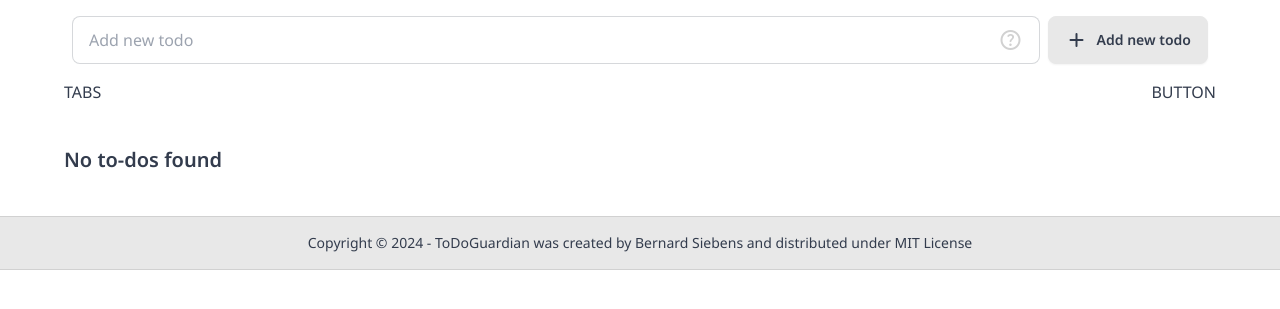
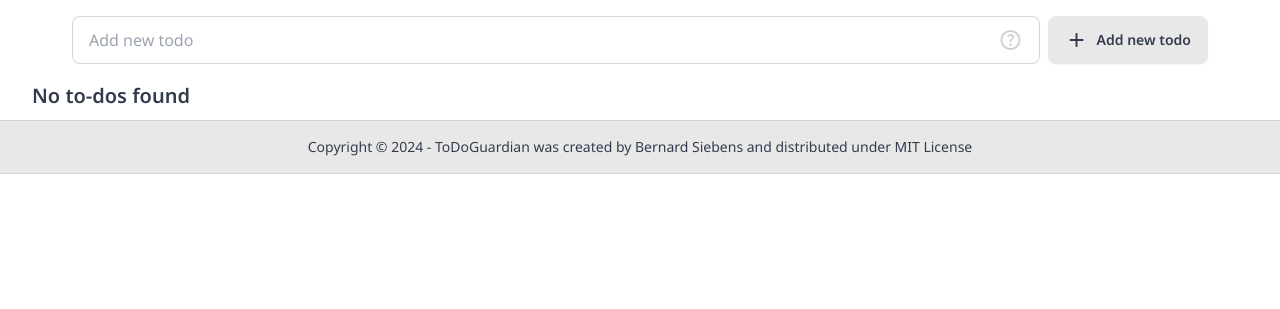
Before and after one commit to bsiebens/todoguardian, a Django app: page / in a window 1280 px wide. Shown: the part 89-398 px from the top of the page. Run offline with Django 5.2, Linux system fonts and the light colour scheme; data that the repository does not hold is empty; style sheets or scripts are compiled from the project's sources; some libraries are stand-ins or nearby versions.

Commit message:
Removed some unused pieces of code
Signed-off-by: Bernard Siebens <bernard@siebens.org>

```diff
--- a/templates/_base.html
+++ b/templates/_base.html
@@ -83,11 +83,11 @@
         </form>
     </div>
 
-    <div class="mx-16 my-2 grid grid-cols-2">
+    {% comment %} <div class="mx-16 my-2 grid grid-cols-2">
         <div>TABS</div>
 
         <div class="self-center justify-self-end">BUTTON</div>
-    </div>
+    </div> {% endcomment %}
 
     <div class="m-8 my-2 flex flex-col gap-y-1">
         {% block content %}CONTENT{% endblock %}
--- a/todoguardian/templates/index.html
+++ b/todoguardian/templates/index.html
@@ -2,7 +2,7 @@
 {% load humanize %}
 
 {% block content %}
-    <div class="m-8">
+    <div class="">
         {% if todos.count == 0 %}
             <div class="prose">
                 <h3 class="prose-h3">No to-dos found</h3>
```
